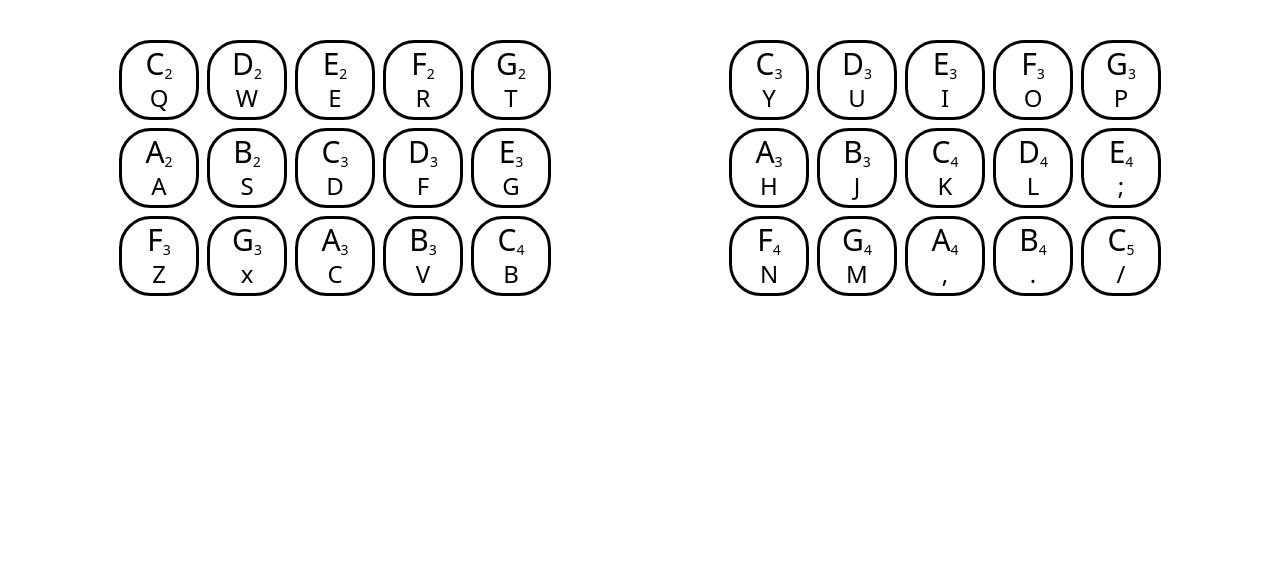
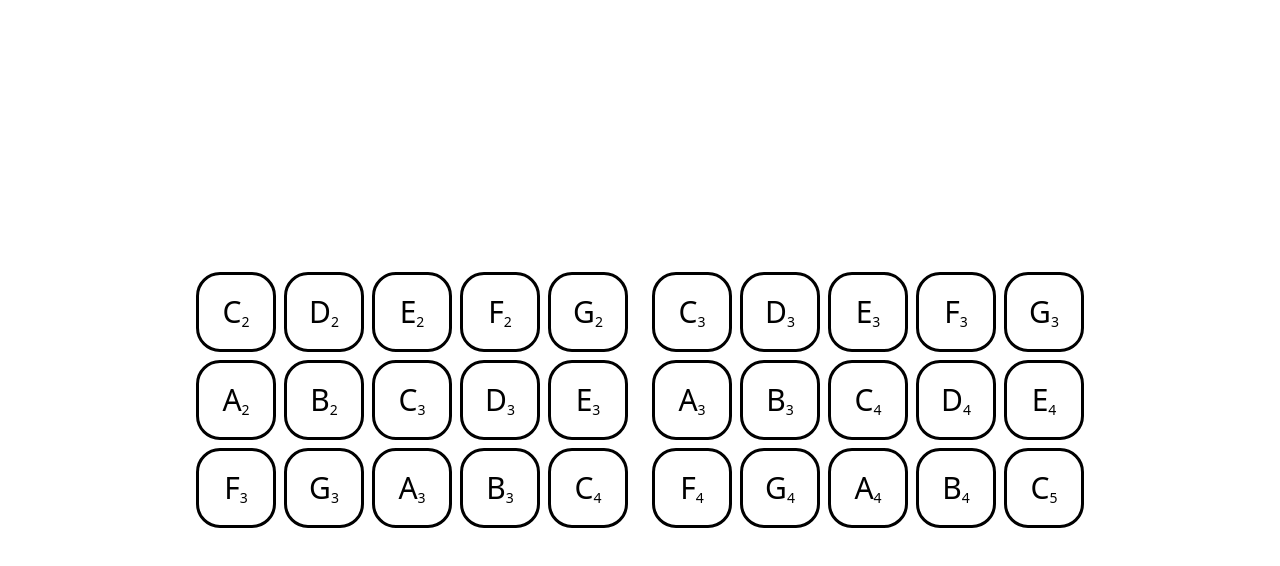
Before and after one commit to manystarsapart/skysynth-mobile, a website: page index.html in a window 1280 px wide. Drawn offline with Linux system fonts and the light colour scheme; no server answers.

Commit message:
fix: improve spacing

```diff
--- a/index.html
+++ b/index.html
@@ -39,7 +39,7 @@
 
 
 </head>
-<body class="w-full fixed overflow-hidden h-screen bg-gradient-to-t p-10 from-[#A8B5E0] via-[#B4CBF0] to-[#DAF0F7] touch-none unselectable">
+<body class="w-full fixed overflow-hidden h-screen bg-gradient-to-t from-[#A8B5E0] via-[#B4CBF0] to-[#DAF0F7] touch-none unselectable">
 <!-- <body class="h-screen bg-[url(./assets/SAOlake.jpg)]"> -->
 <!-- <img src="./assets/SAOlake.jpg" id="static-background" class="fixed top-0 left-0 w-full h-full object-cover -z-10 brightness-110" alt="lake background"> -->
 <!-- <img src="./assets/water-mask.jpg" id="water-mask" class="absolute left-0 w-full object-cover -z-10 opacity-20 blur-sm" alt="water line"> -->
@@ -71,97 +71,82 @@
 <main id="main-content" class="-z-10 touch-none">
 
 
-    <div class="w-full flex flex-row justify-around"> <!-- note visual guides-->
-        <div id="notes-div-left" class="grid grid-cols-5 gap-2 text-3xl pr-5">
-            <div id="q" class="keyboard-key flex flex-col items-center justify-center rounded-4xl border-3 text-center h-20 w-20 min-w-20 bg-white/80">
+    <div class="w-full h-screen flex flex-row justify-center items-center"> <!-- note visual guides-->
+        <div id="notes-div-left" class="grid grid-cols-5 gap-2 text-3xl pr-3">
+            <div id="q" class="keyboard-key flex flex-col items-center justify-center rounded-3xl border-3 text-center h-20 w-20 min-w-20 bg-white/80">
                 <div>
                     C<sub class="text-sm">2</sub>
                 </div>
-                <span class="text-2xl">Q</span>
             </div>
-            <div id="w" class="keyboard-key flex flex-col items-center justify-center rounded-4xl border-3 text-center h-20 w-20 min-w-20 bg-white/80">
+            <div id="w" class="keyboard-key flex flex-col items-center justify-center rounded-3xl border-3 text-center h-20 w-20 min-w-20 bg-white/80">
                 <div>
                     D<sub class="text-sm">2</sub>
                 </div>
-                <span class="text-2xl">W</span>
             </div>
-            <div id="e" class="keyboard-key flex flex-col items-center justify-center rounded-4xl border-3 text-center h-20 w-20 min-w-20 bg-white/80">
+            <div id="e" class="keyboard-key flex flex-col items-center justify-center rounded-3xl border-3 text-center h-20 w-20 min-w-20 bg-white/80">
                 <div>
                     E<sub class="text-sm">2</sub>
                 </div>
-                <span class="text-2xl">E</span>
             </div>
-            <div id="r" class="keyboard-key flex flex-col items-center justify-center rounded-4xl border-3 text-center h-20 w-20 min-w-20 bg-white/80">
+            <div id="r" class="keyboard-key flex flex-col items-center justify-center rounded-3xl border-3 text-center h-20 w-20 min-w-20 bg-white/80">
                 <div>
                     F<sub class="text-sm">2</sub>
                 </div>
-                <span class="text-2xl">R</span>
             </div>
-            <div id="t" class="keyboard-key flex flex-col items-center justify-center rounded-4xl border-3 text-center h-20 w-20 min-w-20 bg-white/80">
+            <div id="t" class="keyboard-key flex flex-col items-center justify-center rounded-3xl border-3 text-center h-20 w-20 min-w-20 bg-white/80">
                 <div>
                     G<sub class="text-sm">2</sub>
                 </div>
-                <span class="text-2xl">T</span>
             </div>
-            <div id="a" class="keyboard-key flex flex-col items-center justify-center rounded-4xl border-3 text-center h-20 w-20 min-w-20 bg-white/80">
+            <div id="a" class="keyboard-key flex flex-col items-center justify-center rounded-3xl border-3 text-center h-20 w-20 min-w-20 bg-white/80">
                 <div>
                     A<sub class="text-sm">2</sub>
                 </div>
-                <span class="text-2xl">A</span>
             </div>
-            <div id="s" class="keyboard-key flex flex-col items-center justify-center rounded-4xl border-3 text-center h-20 w-20 min-w-20 bg-white/80">
+            <div id="s" class="keyboard-key flex flex-col items-center justify-center rounded-3xl border-3 text-center h-20 w-20 min-w-20 bg-white/80">
                 <div>
                     B<sub class="text-sm">2</sub>
                 </div>
-                <span class="text-2xl">S</span>
             </div>
-            <div id="d" class="keyboard-key flex flex-col items-center justify-center rounded-4xl border-3 text-center h-20 w-20 min-w-20 bg-white/80">
+            <div id="d" class="keyboard-key flex flex-col items-center justify-center rounded-3xl border-3 text-center h-20 w-20 min-w-20 bg-white/80">
                 <div>
                     C<sub class="text-sm">3</sub>
                 </div>
-                <span class="text-2xl">D</span>
             </div>
-            <div id="f" class="keyboard-key flex flex-col items-center justify-center rounded-4xl border-3 text-center h-20 w-20 min-w-20 bg-white/80">
+            <div id="f" class="keyboard-key flex flex-col items-center justify-center rounded-3xl border-3 text-center h-20 w-20 min-w-20 bg-white/80">
                 <div>
                     D<sub class="text-sm">3</sub>
                 </div>
-                <span class="text-2xl">F</span>
             </div>
-            <div id="g" class="keyboard-key flex flex-col items-center justify-center rounded-4xl border-3 text-center h-20 w-20 min-w-20 bg-white/80">
+            <div id="g" class="keyboard-key flex flex-col items-center justify-center rounded-3xl border-3 text-center h-20 w-20 min-w-20 bg-white/80">
                 <div>
                     E<sub class="text-sm">3</sub>
                 </div>
-                <span class="text-2xl">G</span>
             </div>
-            <div id="z" class="keyboard-key flex flex-col items-center justify-center rounded-4xl border-3 text-center h-20 w-20 min-w-20 bg-white/80">
+            <div id="z" class="keyboard-key flex flex-col items-center justify-center rounded-3xl border-3 text-center h-20 w-20 min-w-20 bg-white/80">
                 <div>
                     F<sub class="text-sm">3</sub>
                 </div>
-                <span class="text-2xl">Z</span>
             </div>
-            <div id="x" class="keyboard-key flex flex-col items-center justify-center rounded-4xl border-3 text-center h-20 w-20 min-w-20 bg-white/80">
+            <div id="x" class="keyboard-key flex flex-col items-center justify-center rounded-3xl border-3 text-center h-20 w-20 min-w-20 bg-white/80">
                 <div>
                     G<sub class="text-sm">3</sub>
                 </div>
-                <span class="text-2xl">x</span>
             </div>
-            <div id="c" class="keyboard-key flex flex-col items-center justify-center rounded-4xl border-3 text-center h-20 w-20 min-w-20 bg-white/80">
+            <div id="c" class="keyboard-key flex flex-col items-center justify-center rounded-3xl border-3 text-center h-20 w-20 min-w-20 bg-white/80">
                 <div>
                     A<sub class="text-sm">3</sub>
                 </div>
-                <span class="text-2xl">C</span>
             </div>
-            <div id="v" class="keyboard-key flex flex-col items-center justify-center rounded-4xl border-3 text-center h-20 w-20 min-w-20 bg-white/80">
+            <div id="v" class="keyboard-key flex flex-col items-center justify-center rounded-3xl border-3 text-center h-20 w-20 min-w-20 bg-white/80">
                 <div>
                     B<sub class="text-sm">3</sub>
                 </div>
-                <span class="text-2xl">V</span>
             </div>
-            <div id="b" class="keyboard-key flex flex-col items-center justify-center rounded-4xl border-3 text-center h-20 w-20 min-w-20 bg-white/80">
+            <div id="b" class="keyboard-key flex flex-col items-center justify-center rounded-3xl border-3 text-center h-20 w-20 min-w-20 bg-white/80">
                 <div>
                     C<sub class="text-sm">4</sub>
                 </div>
-                <span class="text-2xl">B</span>
             </div>
 
         </div>
@@ -170,96 +155,81 @@
             A B C D E
             F G A B C
             -->
-        <div id="notes-div-right" class="grid grid-cols-5 gap-2 text-3xl">
-            <div id="y" class="keyboard-key flex flex-col items-center justify-center rounded-4xl border-3 text-center h-20 w-20 min-w-20 bg-white/80">
+        <div id="notes-div-right" class="grid grid-cols-5 gap-2 text-3xl pl-3">
+            <div id="y" class="keyboard-key flex flex-col items-center justify-center rounded-3xl border-3 text-center h-20 w-20 min-w-20 bg-white/80">
                 <div>
                     C<sub class="text-sm">3</sub>
                 </div>
-                <span class="text-2xl">Y</span>
             </div>
-            <div id="u" class="keyboard-key flex flex-col items-center justify-center rounded-4xl border-3 text-center h-20 w-20 min-w-20 bg-white/80">
+            <div id="u" class="keyboard-key flex flex-col items-center justify-center rounded-3xl border-3 text-center h-20 w-20 min-w-20 bg-white/80">
                 <div>
                     D<sub class="text-sm">3</sub>
                 </div>
-                <span class="text-2xl">U</span>
             </div>
-            <div id="i" class="keyboard-key flex flex-col items-center justify-center rounded-4xl border-3 text-center h-20 w-20 min-w-20 bg-white/80">
+            <div id="i" class="keyboard-key flex flex-col items-center justify-center rounded-3xl border-3 text-center h-20 w-20 min-w-20 bg-white/80">
                 <div>
                     E<sub class="text-sm">3</sub>
                 </div>
-                <span class="text-2xl">I</span>
             </div>
-            <div id="o" class="keyboard-key flex flex-col items-center justify-center rounded-4xl border-3 text-center h-20 w-20 min-w-20 bg-white/80">
+            <div id="o" class="keyboard-key flex flex-col items-center justify-center rounded-3xl border-3 text-center h-20 w-20 min-w-20 bg-white/80">
                 <div>
                     F<sub class="text-sm">3</sub>
                 </div>
-                <span class="text-2xl">O</span>
             </div>
-            <div id="p" class="keyboard-key flex flex-col items-center justify-center rounded-4xl border-3 text-center h-20 w-20 min-w-20 bg-white/80">
+            <div id="p" class="keyboard-key flex flex-col items-center justify-center rounded-3xl border-3 text-center h-20 w-20 min-w-20 bg-white/80">
                 <div>
                     G<sub class="text-sm">3</sub>
                 </div>
-                <span class="text-2xl">P</span>
             </div>
-            <div id="h" class="keyboard-key flex flex-col items-center justify-center rounded-4xl border-3 text-center h-20 w-20 min-w-20 bg-white/80">
+            <div id="h" class="keyboard-key flex flex-col items-center justify-center rounded-3xl border-3 text-center h-20 w-20 min-w-20 bg-white/80">
                 <div>
                     A<sub class="text-sm">3</sub>
                 </div>
-                <span class="text-2xl">H</span>
             </div>
-            <div id="j" class="keyboard-key flex flex-col items-center justify-center rounded-4xl border-3 text-center h-20 w-20 min-w-20 bg-white/80">
+            <div id="j" class="keyboard-key flex flex-col items-center justify-center rounded-3xl border-3 text-center h-20 w-20 min-w-20 bg-white/80">
                 <div>
                     B<sub class="text-sm">3</sub>
                 </div>
-                <span class="text-2xl">J</span>
             </div>
-            <div id="k" class="keyboard-key flex flex-col items-center justify-center rounded-4xl border-3 text-center h-20 w-20 min-w-20 bg-white/80">
+            <div id="k" class="keyboard-key flex flex-col items-center justify-center rounded-3xl border-3 text-center h-20 w-20 min-w-20 bg-white/80">
                 <div>
                     C<sub class="text-sm">4</sub>
                 </div>
-                <span class="text-2xl">K</span>
             </div>
-            <div id="l" class="keyboard-key flex flex-col items-center justify-center rounded-4xl border-3 text-center h-20 w-20 min-w-20 bg-white/80">
+            <div id="l" class="keyboard-key flex flex-col items-center justify-center rounded-3xl border-3 text-center h-20 w-20 min-w-20 bg-white/80">
                 <div>
                     D<sub class="text-sm">4</sub>
                 </div>
-                <span class="text-2xl">L</span>
             </div>
-            <div id=";" class="keyboard-key flex flex-col items-center justify-center rounded-4xl border-3 text-center h-20 w-20 min-w-20 bg-white/80">
+            <div id=";" class="keyboard-key flex flex-col items-center justify-center rounded-3xl border-3 text-center h-20 w-20 min-w-20 bg-white/80">
                 <div>
                     E<sub class="text-sm">4</sub>
                 </div>
-                <span class="text-2xl">;</span>
             </div>
-            <div id="n" class="keyboard-key flex flex-col items-center justify-center rounded-4xl border-3 text-center h-20 w-20 min-w-20 bg-white/80">
+            <div id="n" class="keyboard-key flex flex-col items-center justify-center rounded-3xl border-3 text-center h-20 w-20 min-w-20 bg-white/80">
                 <div>
                     F<sub class="text-sm">4</sub>
                 </div>
-                <span class="text-2xl">N</span>
             </div>
-            <div id="m" class="keyboard-key flex flex-col items-center justify-center rounded-4xl border-3 text-center h-20 w-20 min-w-20 bg-white/80">
+            <div id="m" class="keyboard-key flex flex-col items-center justify-center rounded-3xl border-3 text-center h-20 w-20 min-w-20 bg-white/80">
                 <div>
                     G<sub class="text-sm">4</sub>
                 </div>
-                <span class="text-2xl">M</span>
             </div>
-            <div id="," class="keyboard-key flex flex-col items-center justify-center rounded-4xl border-3 text-center h-20 w-20 min-w-20 bg-white/80">
+            <div id="," class="keyboard-key flex flex-col items-center justify-center rounded-3xl border-3 text-center h-20 w-20 min-w-20 bg-white/80">
                 <div>
                     A<sub class="text-sm">4</sub>
                 </div>
-                <span class="text-2xl">,</span>
             </div>
-            <div id="." class="keyboard-key flex flex-col items-center justify-center rounded-4xl border-3 text-center h-20 w-20 min-w-20 bg-white/80">
+            <div id="." class="keyboard-key flex flex-col items-center justify-center rounded-3xl border-3 text-center h-20 w-20 min-w-20 bg-white/80">
                 <div>
                     B<sub class="text-sm">4</sub>
                 </div>
-                <span class="text-2xl">.</span>
             </div>
-            <div id="/" class="keyboard-key flex flex-col items-center justify-center rounded-4xl border-3 text-center h-20 w-20 min-w-20 bg-white/80">
+            <div id="/" class="keyboard-key flex flex-col items-center justify-center rounded-3xl border-3 text-center h-20 w-20 min-w-20 bg-white/80">
                 <div>
                     C<sub class="text-sm">5</sub>
                 </div>
-                <span class="text-2xl">/</span>
             </div>
         </div>
     </div>
```
Also changed, not shown: styles/output.css.
